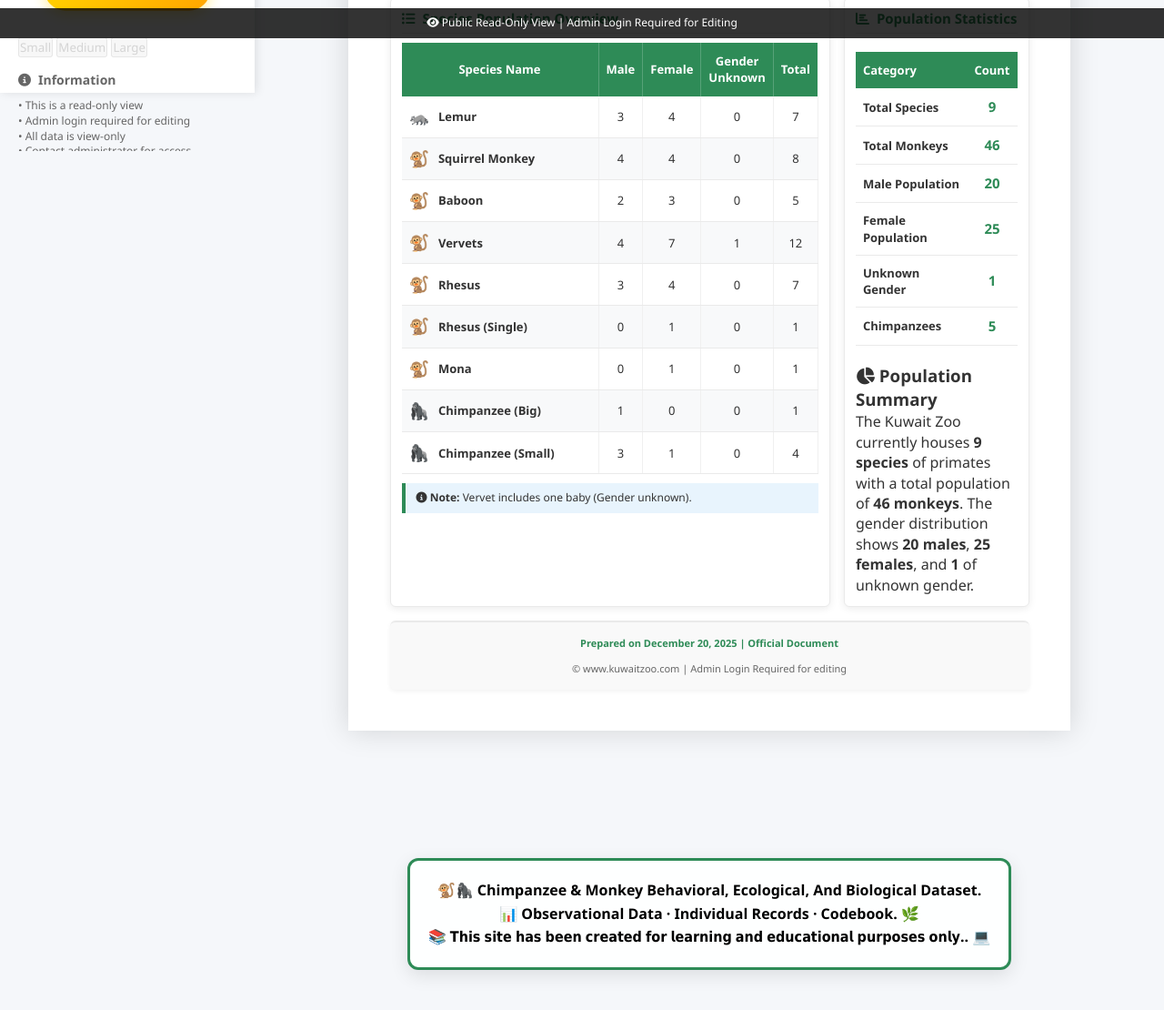
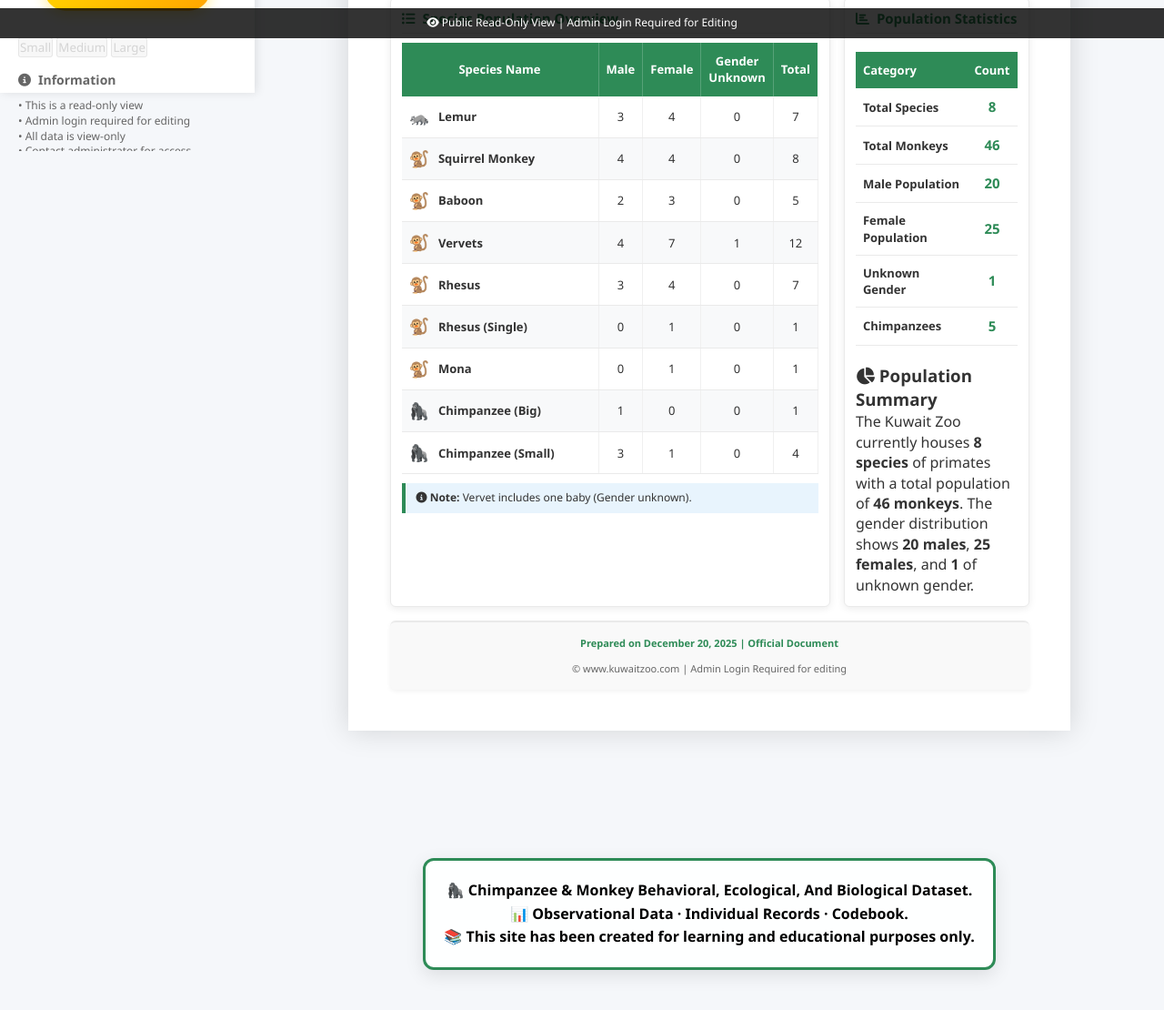
Before and after one commit to James-KW/Data-Zoo, a plain HTML site: page index.html in a window 1280 px wide. Shown: the part 758-1868 px from the top of the page at 91% size. Drawn offline with Linux system fonts and the light colour scheme; a web font is replaced by a local one.

Commit message:
Add files via upload

```diff
--- a/index.html
+++ b/index.html
@@ -1118,7 +1118,7 @@
                                     </tr>
                                 </thead>
                                 <tbody>
-                                    <tr><td><strong>Total Species</strong></td><td>9</td></tr>
+                                    <tr><td><strong>Total Species</strong></td><td>8</td></tr>
                                     <tr><td><strong>Total Monkeys</strong></td><td>46</td></tr>
                                     <tr><td><strong>Male Population</strong></td><td>20</td></tr>
                                     <tr><td><strong>Female Population</strong></td><td>25</td></tr>
@@ -1129,7 +1129,7 @@
                         </div>
                         <div class="population-summary">
                             <h3><i class="fas fa-chart-pie"></i> Population Summary</h3>
-                            <p>The Kuwait Zoo currently houses <strong>9 species</strong> of primates with a total population of <strong>46 monkeys</strong>. The gender distribution shows <strong>20 males</strong>, <strong>25 females</strong>, and <strong>1</strong> of unknown gender.</p>
+                            <p>The Kuwait Zoo currently houses <strong>8 species</strong> of primates with a total population of <strong>46 monkeys</strong>. The gender distribution shows <strong>20 males</strong>, <strong>25 females</strong>, and <strong>1</strong> of unknown gender.</p>
                         </div>
                     </div>
                 </div>
@@ -1146,9 +1146,9 @@
         </div>
 
         <div class="dataset-note">
-            🐒🦍 Chimpanzee & Monkey Behavioral, Ecological, And Biological Dataset.<br>
-            📊 Observational Data · Individual Records · Codebook. 🌿<br>
-            📚 𝗧𝗵𝗶𝘀 𝘀𝗶𝘁𝗲 𝗵𝗮𝘀 𝗯𝗲𝗲𝗻 𝗰𝗿𝗲𝗮𝘁𝗲𝗱 𝗳𝗼𝗿 𝗹𝗲𝗮𝗿𝗻𝗶𝗻𝗴 𝗮𝗻𝗱 𝗲𝗱𝘂𝗰𝗮𝘁𝗶𝗼𝗻𝗮𝗹 𝗽𝘂𝗿𝗽𝗼𝘀𝗲𝘀 𝗼𝗻𝗹𝘆.. 💻
+            🦍 Chimpanzee & Monkey Behavioral, Ecological, And Biological Dataset.<br>
+            📊 Observational Data · Individual Records · Codebook. <br>
+            📚 This site has been created for learning and educational purposes only.
         </div>
     </div>
 
```
